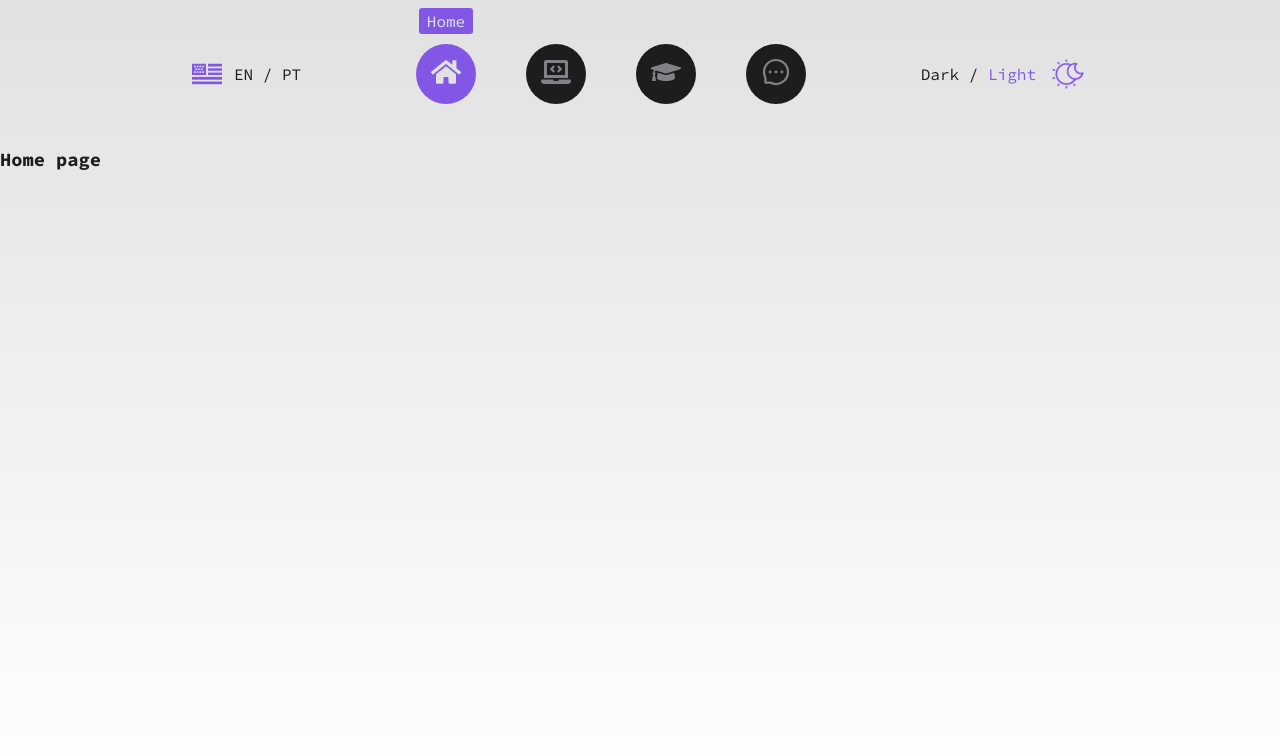
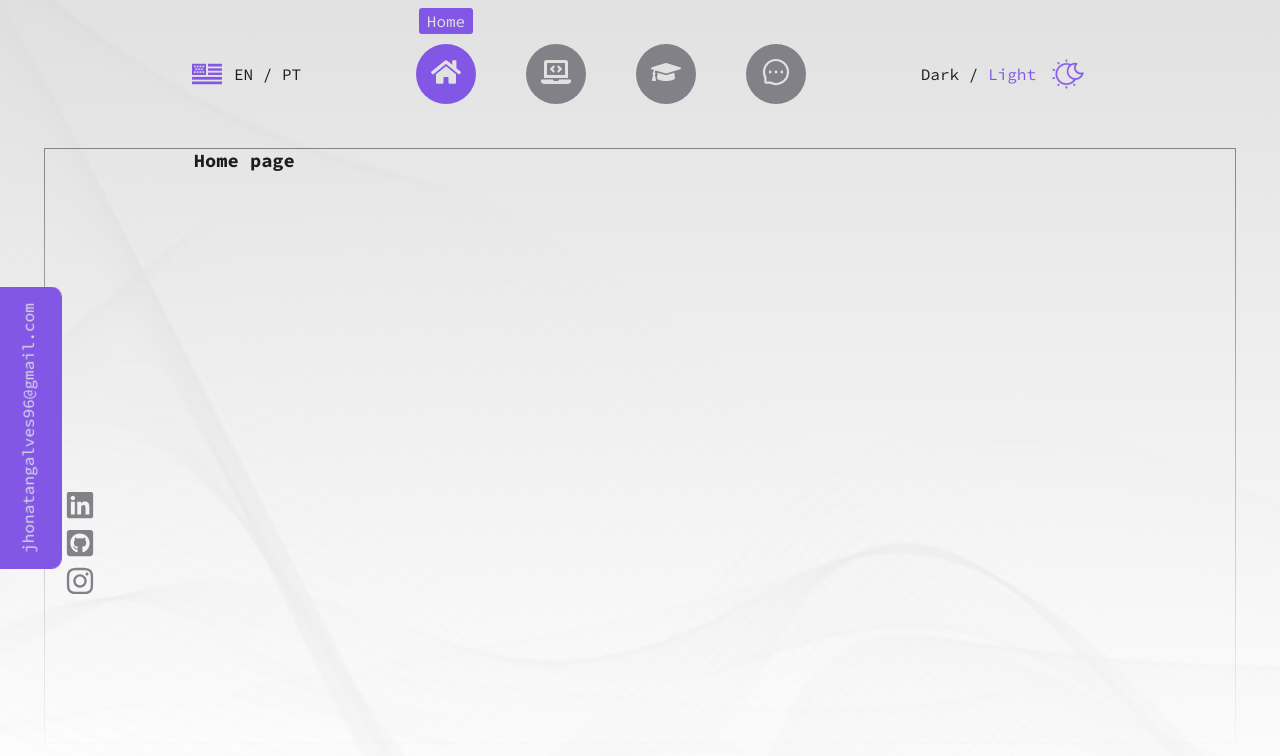
Before and after one commit to JhonatanGAlves/my-portifolio, a Next.js app: page / in a window 1280 px wide. Shown: the top 756 px of the page. Built offline with nearby package versions, Linux system fonts and the light colour scheme.

Commit message:
feat: 🧑🏻‍💻 Finishing layout structure

```diff
--- a/src/app/layout.tsx
+++ b/src/app/layout.tsx
@@ -4,6 +4,7 @@ import StyledComponentsRegistry from "../lib/styledComponentsRegistry";
 import ThemeProvider from "@/provider/ThemeProvider";
 import { GlobalStyles } from "@/styles/global";
 import PortfolioProvider from "@/context/PortfolioContext";
+import Main from "@/components/main/Main";
 
 const sourceCodePro = Source_Code_Pro({
   subsets: ["latin"],
@@ -29,7 +30,7 @@ export default function RootLayout({
             <ThemeProvider>
               <GlobalStyles />
               <Header />
-              {children}
+              <Main>{children}</Main>
             </ThemeProvider>
           </PortfolioProvider>
         </StyledComponentsRegistry>
--- a/src/components/badge/Badge.tsx
+++ b/src/components/badge/Badge.tsx
@@ -1,6 +1,7 @@
 "use client";
 
-import { ReactNode, useState } from "react";
+import { ReactNode, useContext, useState } from "react";
+import { PortfolioContext } from "@/context/PortfolioContext";
 import { css, styled } from "styled-components";
 
 interface BadgeProps {
@@ -11,19 +12,21 @@ interface BadgeProps {
 
 export function Badge({ message, activeBadge, children }: BadgeProps) {
   const [showBadgeMessage, setShowBadgeMessage] = useState("home");
+  const { theme } = useContext(PortfolioContext);
 
   const isActive = activeBadge === message;
   const isHover = showBadgeMessage === message;
 
   return (
     <BadgeContainer>
-      <BadgeMessage isActive={isActive} isHover={isHover}>
+      <BadgeMessage isActive={isActive} isHover={isHover} currentTheme={theme}>
         {message}
       </BadgeMessage>
       <ElementContent
         onMouseEnter={() => setShowBadgeMessage(message)}
         onMouseLeave={() => setShowBadgeMessage("")}
         isActive={isActive}
+        currentTheme={theme}
       >
         {children}
       </ElementContent>
@@ -38,7 +41,11 @@ const BadgeContainer = styled.div`
   gap: 4px;
 `;
 
-const BadgeMessage = styled.div<{ isActive: boolean; isHover: boolean }>`
+const BadgeMessage = styled.div<{
+  isActive: boolean;
+  isHover: boolean;
+  currentTheme: string;
+}>`
   ${({ isActive, isHover }) =>
     !isActive &&
     !isHover &&
@@ -54,12 +61,21 @@ const BadgeMessage = styled.div<{ isActive: boolean; isHover: boolean }>`
 
   text-transform: capitalize;
 
-  color: ${({ isActive }) => (isActive ? "var(--gray-800)" : "#828187")};
-  background-color: ${({ isActive }) =>
-    isActive ? "var(--detail)" : "#1d1d1d"};
+  color: ${({ isActive, currentTheme }) =>
+    isActive
+      ? "var(--gray-800)"
+      : currentTheme === "dark"
+      ? "#828187"
+      : "#e1e1e1"};
+  background-color: ${({ isActive, currentTheme }) =>
+    isActive
+      ? "var(--detail)"
+      : currentTheme === "dark"
+      ? "#1d1d1d"
+      : "#828187"};
 `;
 
-const ElementContent = styled.div<{ isActive: boolean }>`
+const ElementContent = styled.div<{ isActive: boolean; currentTheme: string }>`
   display: flex;
   justify-content: center;
   align-items: center;
@@ -68,11 +84,20 @@ const ElementContent = styled.div<{ isActive: boolean }>`
 
   border-radius: 50%;
 
-  background-color: ${({ isActive }) =>
-    isActive ? "var(--detail)" : "#1d1d1d"};
+  background-color: ${({ isActive, currentTheme }) =>
+    isActive
+      ? "var(--detail)"
+      : currentTheme === "dark"
+      ? "#1d1d1d"
+      : "#828187"};
 
   svg {
     margin: auto;
-    color: ${({ isActive }) => (isActive ? "var(--gray-800)" : "#828187")};
+    color: ${({ isActive, currentTheme }) =>
+      isActive
+        ? "var(--gray-800)"
+        : currentTheme === "dark"
+        ? "#828187"
+        : "#e1e1e1"};
   }
 `;
--- /dev/null
+++ b/src/components/main/Main.tsx
@@ -0,0 +1,103 @@
+"use client";
+
+import { ReactNode } from "react";
+import { styled } from "styled-components";
+import Link from "next/link";
+import { FaLinkedin, FaGithubSquare, FaInstagram } from "react-icons/fa";
+
+interface MainProps {
+  children: ReactNode;
+}
+
+export default function Main({ children }: MainProps) {
+  return (
+    <MainContainer>
+      <Link
+        className="button-mail"
+        href={"mailto:jhonatagalves96@gmail.com"}
+        target="_blank"
+      >
+        jhonatangalves96@gmail.com
+      </Link>
+      <MainContent>
+        <PageContent>{children}</PageContent>
+        <SocialMedia>
+          <Link
+            href={"https://www.linkedin.com/in/jhonatan-alves-11b28015b/"}
+            target="_blank"
+          >
+            <FaLinkedin size={30} target="_blank" />
+          </Link>
+          <Link href={"https://github.com/JhonatanGAlves"} target="_blank">
+            <FaGithubSquare size={30} />
+          </Link>
+          <Link
+            href={"https://www.instagram.com/jhonatangalves/"}
+            target="_blank"
+          >
+            <FaInstagram size={30} />
+          </Link>
+        </SocialMedia>
+      </MainContent>
+    </MainContainer>
+  );
+}
+
+const MainContainer = styled.main`
+  width: 100%;
+  height: 100%;
+  padding: 0 2.75rem 3.5rem;
+
+  .button-mail {
+    position: fixed;
+    top: 390px;
+    left: -117px;
+
+    width: fit-content;
+    padding: 2rem 1rem 1.5rem;
+    border-radius: 0 0 10px 10px;
+    text-decoration: none;
+
+    transform: rotate(-90deg);
+    -ms-transform: rotate(-90deg);
+    -webkit-transform: rotate(-90deg);
+
+    color: var(--gray-800);
+    background-color: var(--detail);
+
+    transition: 0.1s;
+
+    &:hover {
+      left: -110px;
+    }
+  }
+`;
+
+const MainContent = styled.div`
+  width: 100%;
+  height: 100%;
+  padding: 0 9.3rem;
+
+  border-width: 1px;
+  border-style: solid;
+  border-image: linear-gradient(var(--gray-500), rgba(130, 129, 135, 0)) 30;
+`;
+
+const PageContent = styled.div``;
+
+const SocialMedia = styled.div`
+  display: flex;
+  flex-direction: column;
+  gap: 4px;
+  position: fixed;
+  bottom: 200px;
+  left: 65px;
+
+  a {
+    color: var(--gray-500);
+
+    &:hover {
+      color: var(--detail);
+    }
+  }
+`;
--- a/src/styles/global.ts
+++ b/src/styles/global.ts
@@ -37,7 +37,8 @@ export const GlobalStyles = createGlobalStyle`
     width: 100%;
     height: 100vh;
 
-    background: linear-gradient(180deg, var(--bg-linear-1) 0%, var(--bg-linear-2)100%);;
+    background: no-repeat center url("/backgroundWave.svg"), linear-gradient(180deg, var(--bg-linear-1) 0%, var(--bg-linear-2)100%);
+    background-size: cover;
     color: ${({ theme }) => theme["--gray-100"]};
     -webkit-font-smoothing: antialiased;
   }
```
Also changed, not shown: public/backgroundWave.svg (added).
